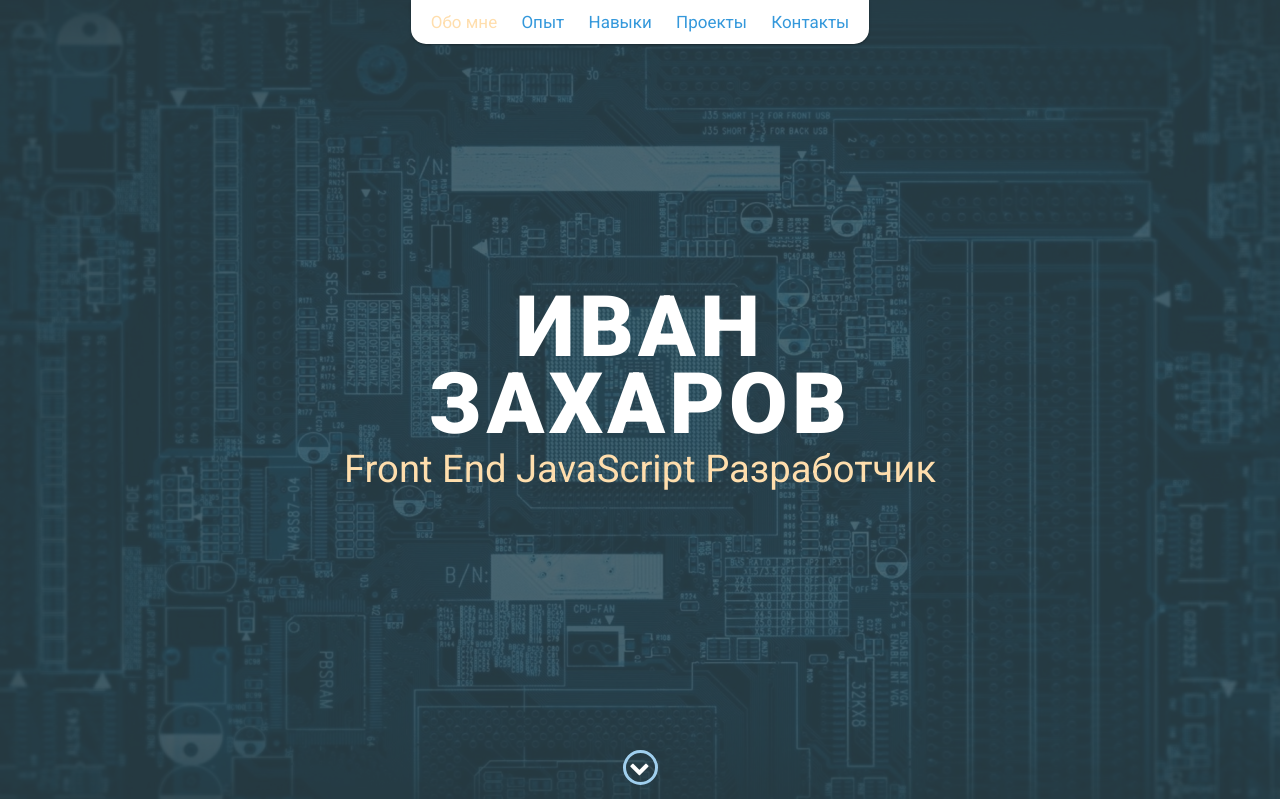
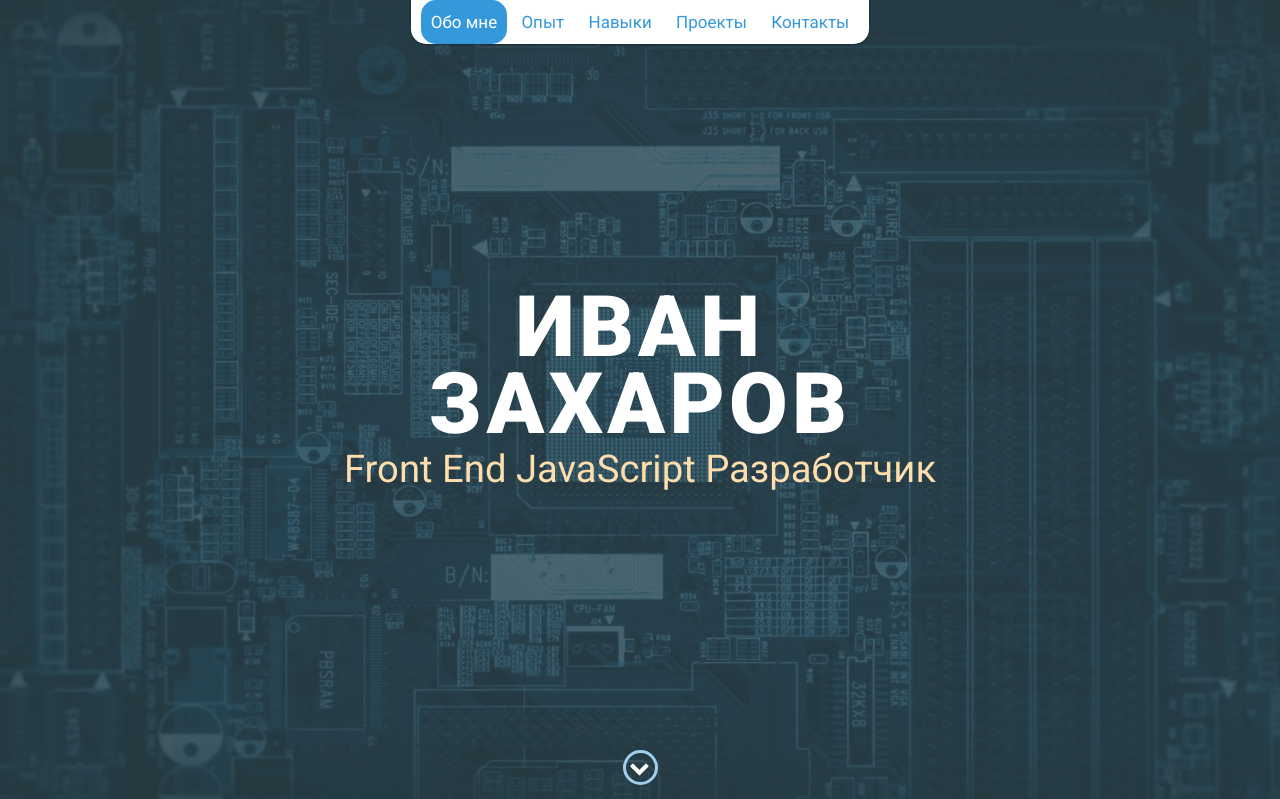
Before and after one commit to ivanzakh/ivanzakh.github.io, a PHP site: page / in a window 1280 px wide, with the pointer over the restyled element. Shown: the top 799 px of the page. Run offline with PHP 8.4, Linux system fonts and the light colour scheme.

Commit message:
Update styles.css

```diff
--- a/css/styles.css
+++ b/css/styles.css
@@ -86,13 +86,16 @@ header a {
   padding: 10px;
 }
 header a:hover {
-  color: #ffdead;
+  color: #fff;
+  background-color: #3498db;
   text-decoration: none;
-  border-radius: 4px;
+  border-radius: 15px;
 }
 header a:focus {
-  color: #ffdead;
+  color: #fff;
+  background-color: #3498db;
   text-decoration: none;
+  border-radius: 15px;
   outline: none;
 }
 header.active {
```
